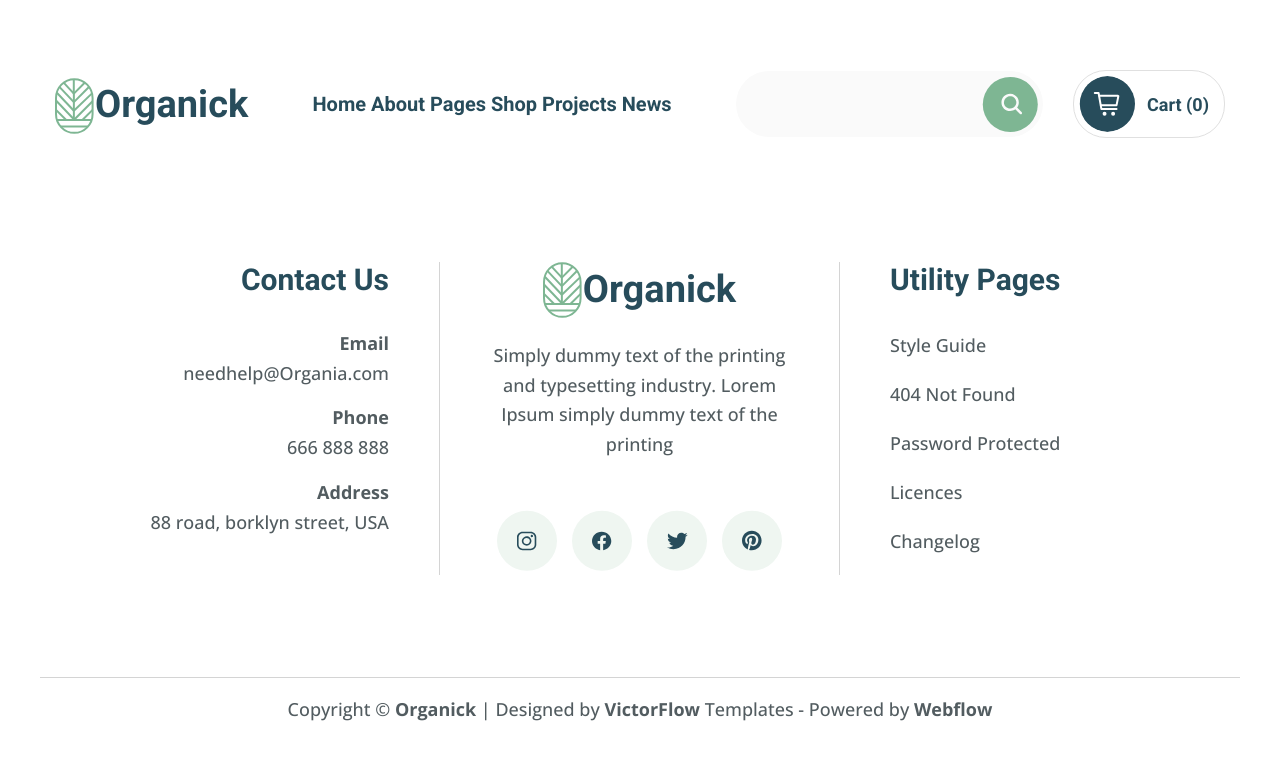
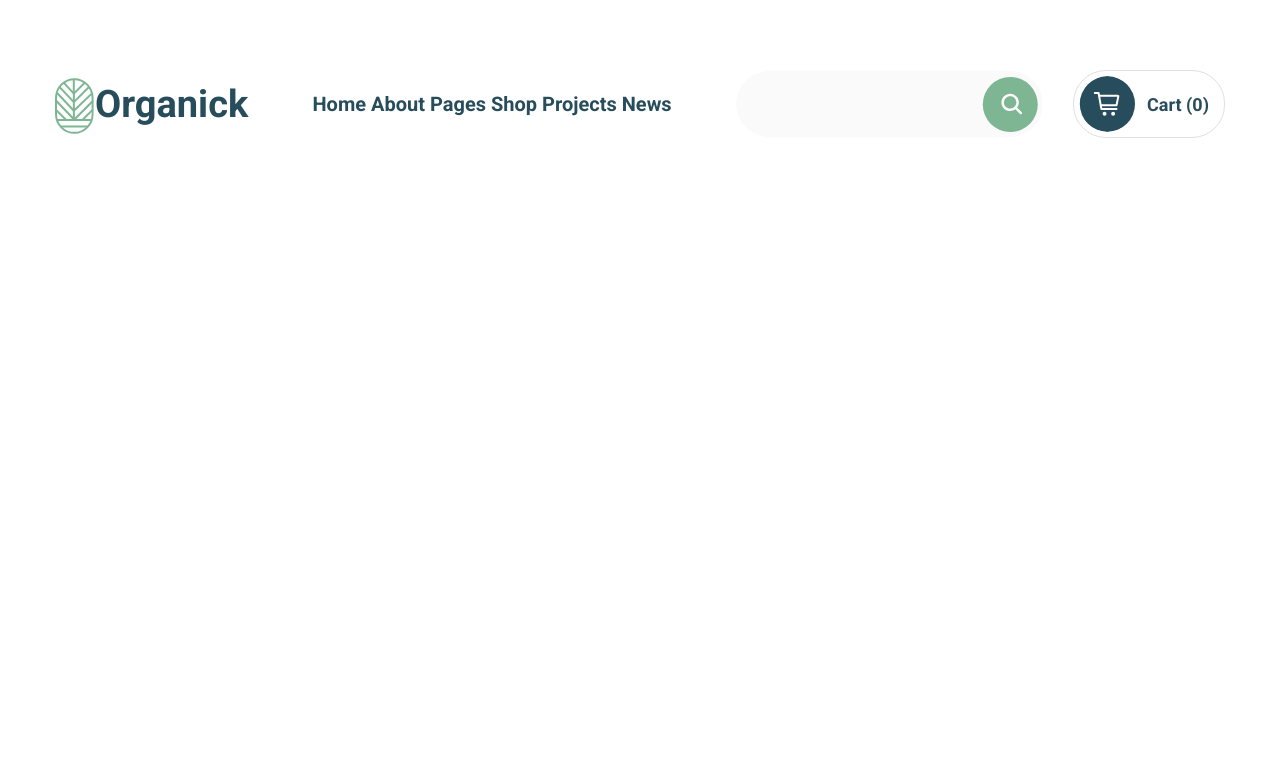
Before and after one commit to AlienNT/agriculture-webflow, a Vue app in the folder client/: page /licenses in a window 1280 px wide. Shown: the top 760 px of the page. Built offline with nearby package versions, Linux system fonts and the light colour scheme.

Commit message:
fix (pages) исправил ошибку импорта шаблона

```diff
--- a/client/src/pages/LicensesPage.vue
+++ b/client/src/pages/LicensesPage.vue
@@ -4,15 +4,14 @@ import PageTemplate from "@/components/templates/PageTemplate.vue";
 </script>
 
 <template>
+  <div class="page password-protect">
+    <PageTemplate
+        page-banner-title="Protected Page"
+    >
 
+    </PageTemplate>
+  </div>
 </template>
-<div class="page password-protect">
-<PageTemplate
-    page-banner-title="Protected Page"
->
-
-</PageTemplate>
-</div>
 <style scoped>
 
 </style>
```
